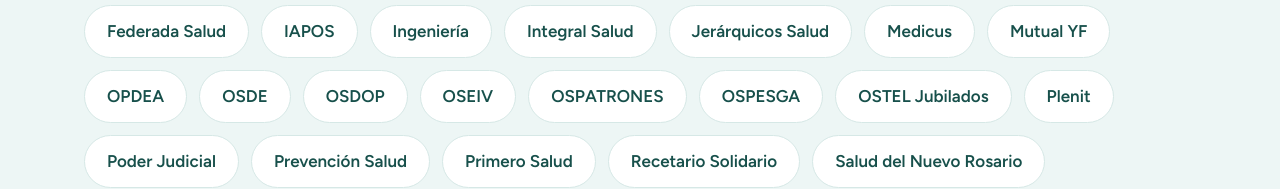
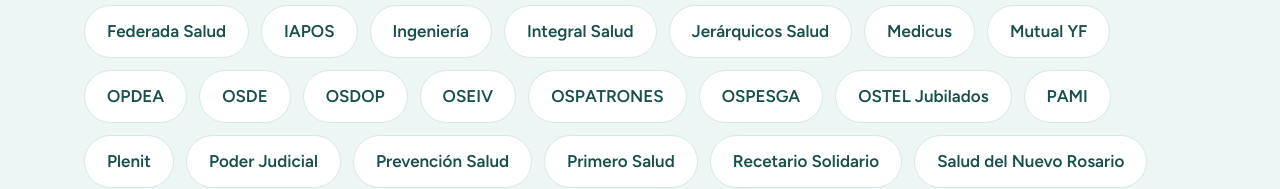
Before and after one commit to soytubot4/farmacia-del-centro-landing, a Next.js app: page / in a window 1280 px wide. Shown: the part 2026-2215 px from the top of the page. Built offline with nearby package versions, Linux system fonts and the light colour scheme.

Commit message:
Agregar PAMI a las obras sociales
Queda entre OSTEL Jubilados y Plenit. El contador de la sección y el
JSON-LD salen de la misma lista, así que pasan solos a 32 coberturas.

```diff
--- a/src/data/farmacias/farmacia-del-centro.tsx
+++ b/src/data/farmacias/farmacia-del-centro.tsx
@@ -152,6 +152,7 @@
       'OSPATRONES',
       'OSPESGA',
       'OSTEL Jubilados',
+      'PAMI',
       'Plenit',
       'Poder Judicial',
       'Prevención Salud',
```
